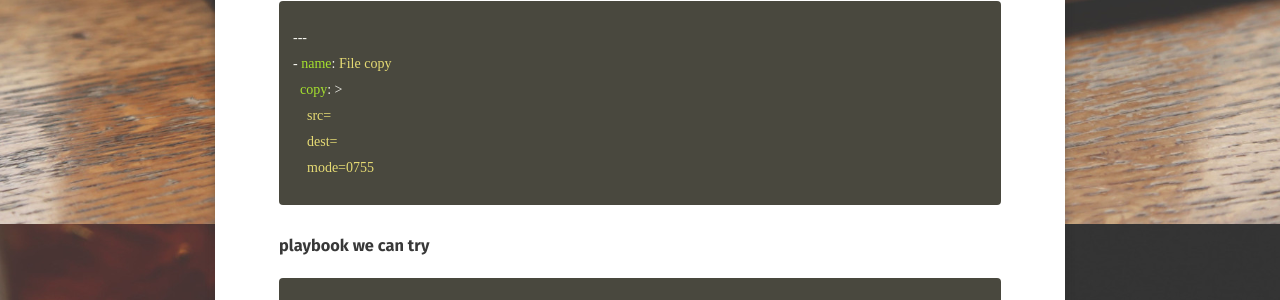
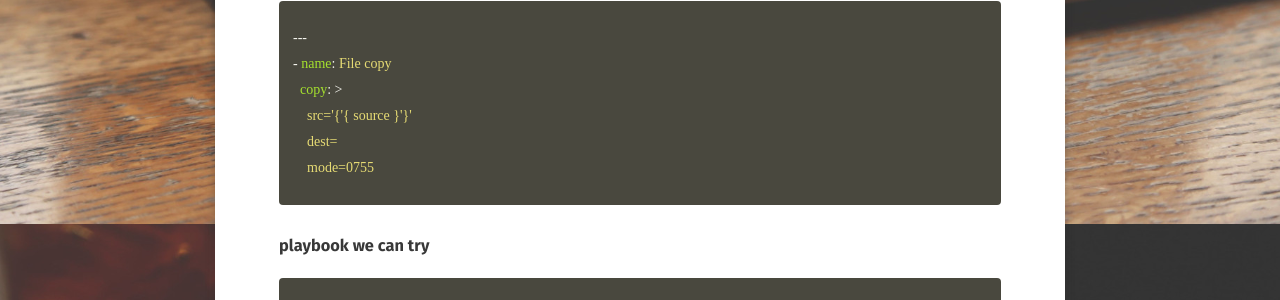
Before and after one commit to haleyyyblue/haleyyyblue.github.io, a Jekyll site: the page built from _posts/2018-12-22-ansible-includerole.md, in a window 1280 px wide. Shown: the part 676-976 px from the top of the page. Built offline with Jekyll 4.4.1, drawn with Linux system fonts in a browser that asks for light colours; some web fonts are replaced; comment, search, counter and statistics services are not loaded.

```diff
--- a/_posts/2018-12-22-ansible-includerole.md
+++ b/_posts/2018-12-22-ansible-includerole.md
@@ -20,7 +20,7 @@ There's one way to handle this without modifying original role yml.
 ---
 - name: File copy
   copy: >
-    src={{ source }}
+    src='{'{ source }'}'
     dest={{ target }}
     mode=0755
 {% endhighlight %}
```
